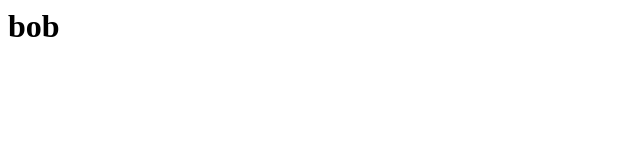
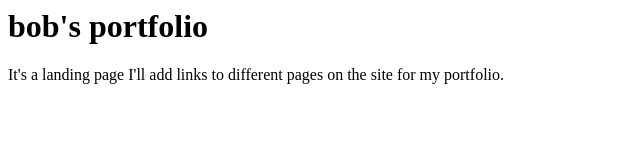
Before and after one commit to Bobmuso/Bobmuso.github.io, a plain HTML site: page index.html in a window 1280 px wide. Shown: the whole page, without its empty margins (0-640 px from the left). Drawn offline with Linux system fonts and the light colour scheme.

Commit message:
Update index.html

```diff
--- a/index.html
+++ b/index.html
@@ -1,3 +1,4 @@
 <html>
-<h1>bob</h1>
+<h1>bob's portfolio</h1>
+  <h>It's a landing page I'll add links to different pages on the site for my portfolio.</h>
 </html>
```
